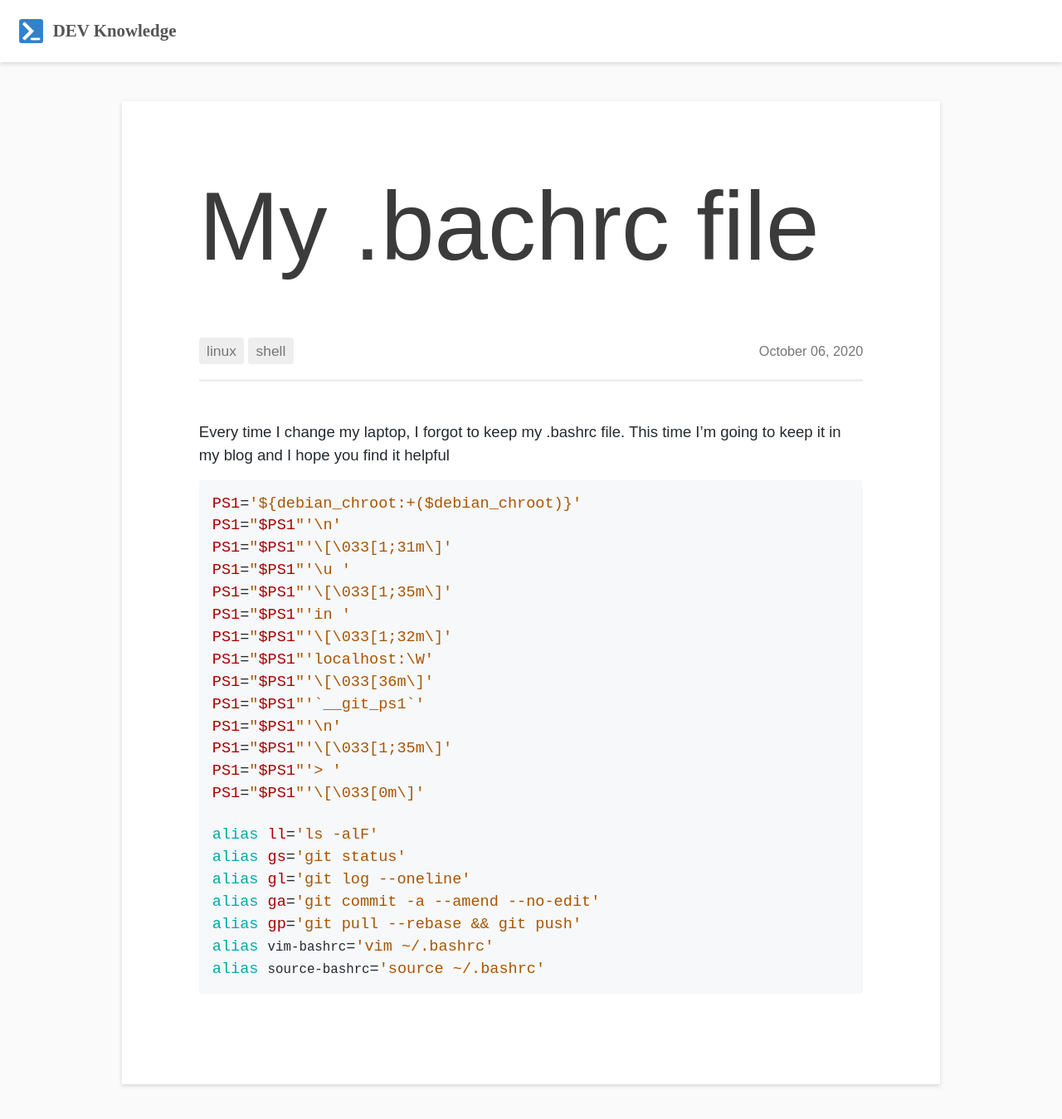
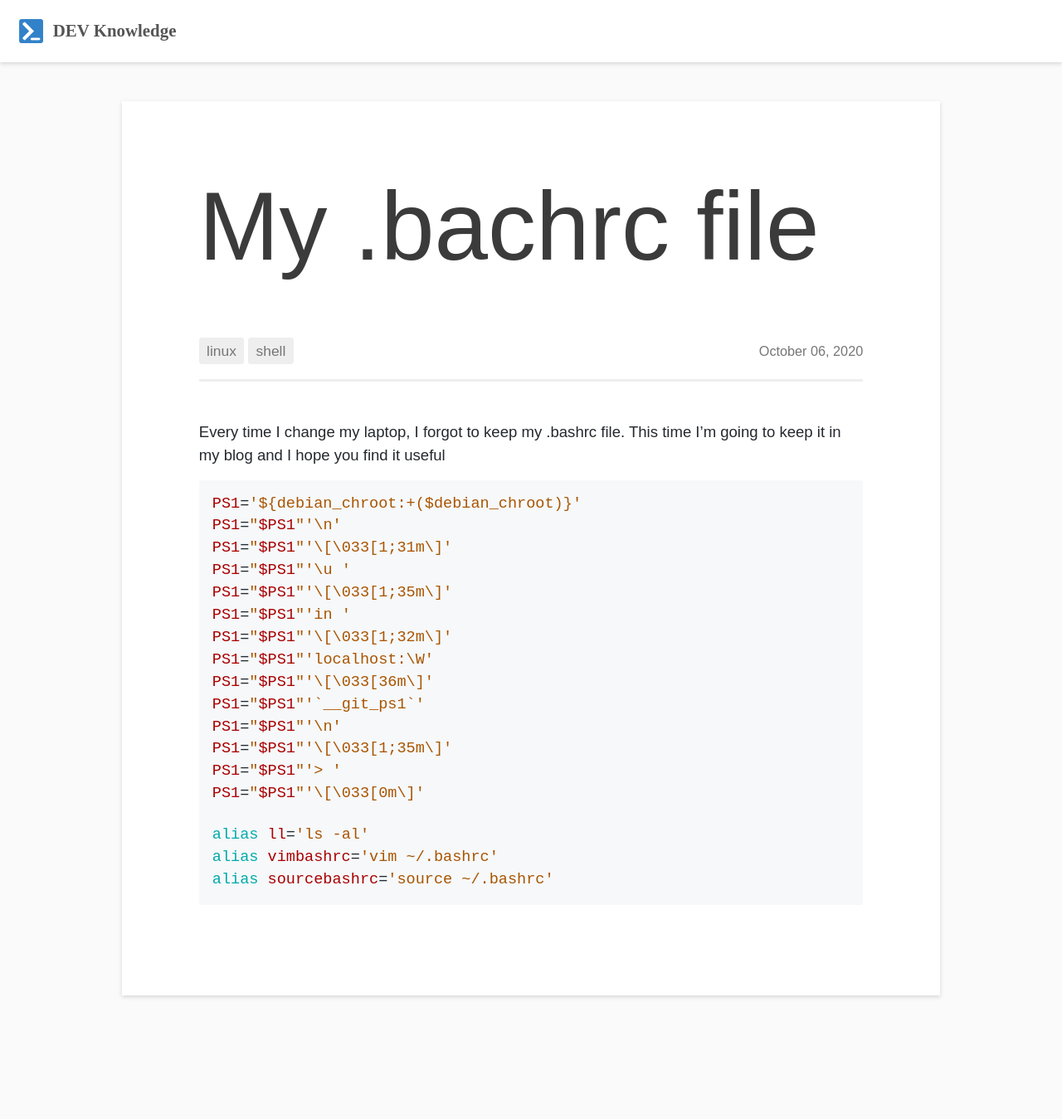
Before and after one commit to devknowledge/devknowledge.github.io, a Jekyll site: the page built from _posts/2020-10-06-my-bashrc-file.markdown, in a window 1280 px wide and 1354 px high. Shown: the top 1349 px of the window at 83% size. Built offline with Jekyll 4.4.1, drawn with Linux system fonts in a browser that asks for light colours; some web fonts are replaced.

Commit message:
add new post

````diff
--- a/_posts/2020-10-06-my-bashrc-file.markdown
+++ b/_posts/2020-10-06-my-bashrc-file.markdown
@@ -9,7 +9,7 @@ author_profile: https://ahenteti.github.io/
 banner: https://images.unsplash.com/photo-1597775861008-13fa328f39c2?ixlib=rb-1.2.1&ixid=eyJhcHBfaWQiOjEyMDd9&auto=format&fit=crop&w=1166&q=80
 ---
 
-Every time I change my laptop, I forgot to keep my .bashrc file. This time I'm going to keep it in my blog and I hope you find it helpful
+Every time I change my laptop, I forgot to keep my .bashrc file. This time I'm going to keep it in my blog and I hope you find it useful
 
 ```shell
 PS1='${debian_chroot:+($debian_chroot)}'
@@ -27,11 +27,7 @@ PS1="$PS1"'\[\033[1;35m\]'
 PS1="$PS1"'> '
 PS1="$PS1"'\[\033[0m\]'
 
-alias ll='ls -alF'
-alias gs='git status'
-alias gl='git log --oneline'
-alias ga='git commit -a --amend --no-edit'
-alias gp='git pull --rebase && git push'
-alias vim-bashrc='vim ~/.bashrc'
-alias source-bashrc='source ~/.bashrc'
+alias ll='ls -al'
+alias vimbashrc='vim ~/.bashrc'
+alias sourcebashrc='source ~/.bashrc'
 ```
````
Also changed, not shown: _posts/2020-10-10-my-git-aliases.markdown (added, +22 -0 lines).
